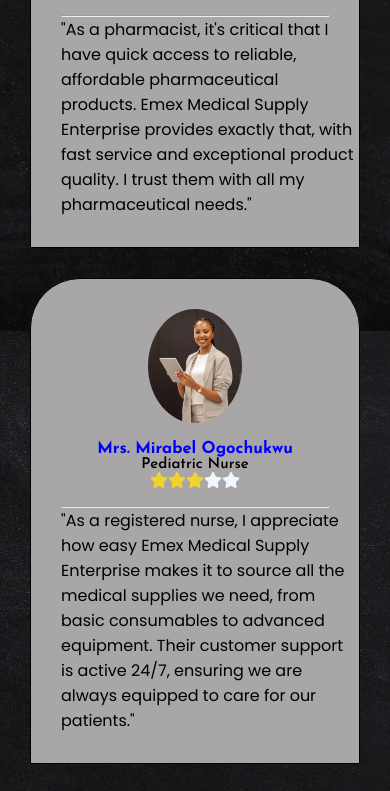
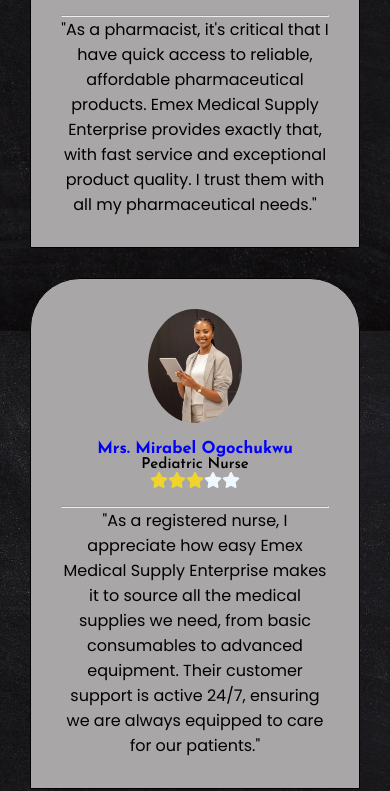
Before and after one commit to Ciscomahlee005codes/emex_medical, a plain HTML site: page index.html in a window 390 px wide. Shown: the part 2037-2828 px from the top of the page. Drawn offline with nearby package versions, Linux system fonts and the light colour scheme; files whose address does not match are found by name.

Commit message:
Made some little updates

```diff
--- a/Css/style.css
+++ b/Css/style.css
@@ -607,7 +607,7 @@
         font-size: 15px;
     }
     .client-content{
-        width: 110%;
+        text-align: center;
     }
     .main-customers{
         display: grid;
```
